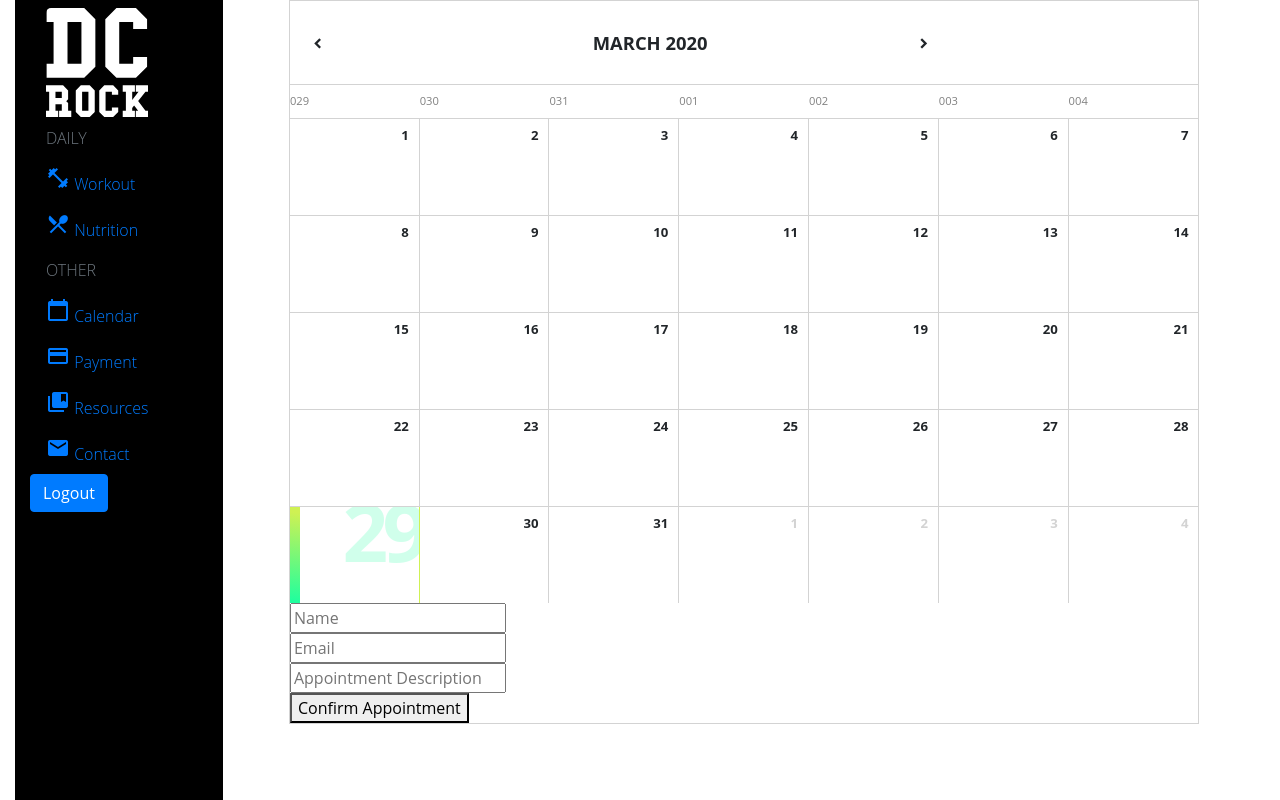
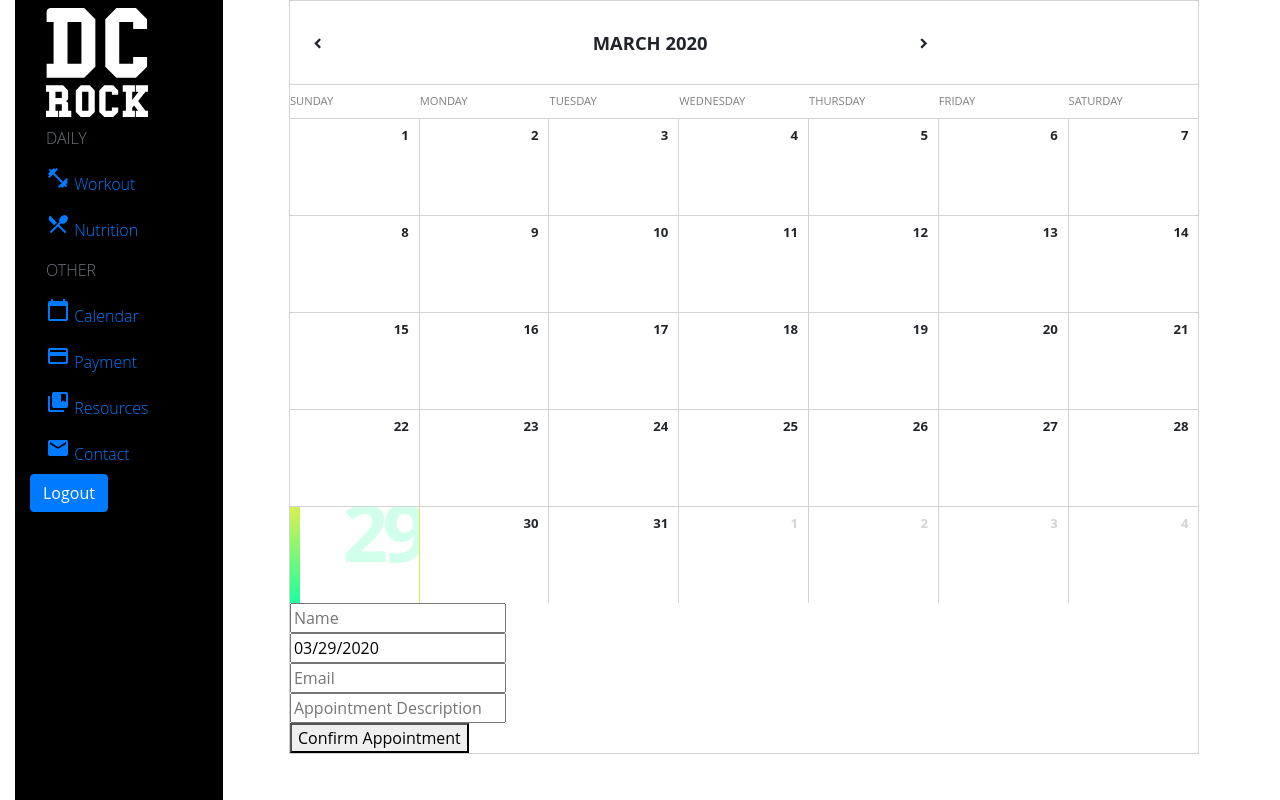
Before and after one commit to cheydolph/DC-Rock-Fitness-App, a React (Create React App) app in the folder client/: page /Calendar in a window 1280 px wide. Built offline with nearby package versions, Linux system fonts and the light colour scheme; a web font is replaced by a local one.

Commit message:
Last minute calendar changes for Sprint #2

```diff
--- a/client/src/components/calendar/Calendar.js
+++ b/client/src/components/calendar/Calendar.js
@@ -1,4 +1,3 @@
-
 import React, { useState } from "react";
 import { Container, Row, Col } from "react-bootstrap";
 import * as dateFns from "date-fns";
@@ -7,8 +6,10 @@ import SideNav from "../dashboard/SideNav";
 import calendarStyles from "./Calendar.css";
 import axios from "axios"
 
+import Popup from "reactjs-popup";
+
 const Calendar = () => {
-   const [currentDate, setCurrentDate] = useState(new Date());
+   const [currentMonth, setCurrentMonth] = useState(new Date());
    const [selectedDate, setSelectedDate] = useState(new Date());
    const [name, setName] = useState('')
    const [email, setEmail] = useState('')
@@ -54,19 +55,22 @@ Appointment description: ${message}
          setName("");
          setEmail("");
          setMessage("");
+
+
       }
    }
 
    const form = () => {
       return (
          <div >
-
-
             <form onSubmit={handleSubmit}>
                <input id="name" placeholder="Name" value={name} onChange={handleClick} className="inputText" /><br />
+               <input id ="date" placeholder="Date" value = {(dateFns.format(selectedDate, "MM")).concat("/", dateFns.format(selectedDate, "dd"), "/", dateFns.format(selectedDate, "yyyy"))} className="inputText"/><br />
                <input id="email" placeholder="Email" value={email} onChange={handleClick} className="inputText" /><br />
                <input id="message" placeholder="Appointment Description" value={message} className="inputMes" onChange={handleClick} /><br />
-               <button onClick={handleSubmit} className="myButton"> Confirm Appointment </button>
+               <Popup trigger = {<button>Confirm Appointment</button>}>
+                  Appointment confirmed! Your appointment is on {(dateFns.format(selectedDate, "MM")).concat("/", dateFns.format(selectedDate, "dd"), "/", dateFns.format(selectedDate, "yyyy"))}.
+               </Popup>
             </form>
 
 
@@ -81,34 +85,34 @@ Appointment description: ${message}
             <div className="column col-start">
                <div className="icon" onClick={prevMonth}>
                   chevron_left
-         </div>
+                </div>
             </div>
             <div className="column col-center">
-               <span>{dateFns.format(currentDate, dateFormat)}</span>
+               {dateFns.format(currentMonth, dateFormat)}
             </div>
-            <div className="column col-end">
-               <div className="icon" onClick={nextMonth}>
+            <div className="column col-end" onClick={nextMonth}>
+               <div className="icon">
                   chevron_right
-         </div>
+               </div>
             </div>
          </div>
       );
    };
+
    const days = () => {
-      const dateFormat = "ddd";
       const days = [];
-      let startDate = dateFns.startOfWeek(currentDate);
-      for (let i = 0; i < 7; i++) {
-         days.push(
-            <div className="column col-center" key={i}>
-               {dateFns.format(dateFns.addDays(startDate, i), dateFormat)}
-            </div>
-         );
-      }
+      days.push(<div className="column col-center">Sunday</div>);
+      days.push(<div className ="column col-center">Monday</div>);
+      days.push(<div className ="column col-center">Tuesday</div>);
+      days.push(<div className ="column col-center">Wednesday</div>);
+      days.push(<div className ="column col-center">Thursday</div>);
+      days.push(<div className ="column col-center">Friday</div>);
+      days.push(<div className ="column col-center">Saturday</div>);
       return <div className="days row">{days}</div>;
    };
+
    const cells = () => {
-      const monthStart = dateFns.startOfMonth(currentDate);
+      const monthStart = dateFns.startOfMonth(currentMonth);
       const monthEnd = dateFns.endOfMonth(monthStart);
       const startDate = dateFns.startOfWeek(monthStart);
       const endDate = dateFns.endOfWeek(monthEnd);
@@ -127,7 +131,7 @@ Appointment description: ${message}
                      ? "disabled" : dateFns.isSameDay(day, selectedDate)
                         ? "selected" : ""}`}
                   key={day}
-                  onClick={() => onDateClick((cloneDay))}
+                  onClick={() => onDateClick(cloneDay)}
                >
                   <span className="number">{formattedDate}</span>
                   <span className="bg">{formattedDate}</span>
@@ -141,18 +145,22 @@ Appointment description: ${message}
          days = [];
       }
       return <div className="body">{rows}</div>;
-   }
+   };
+
    const nextMonth = () => {
-      setCurrentDate(dateFns.addMonths(currentDate, 1));
+      setCurrentMonth(dateFns.addMonths(currentMonth, 1));
    };
+
    const prevMonth = () => {
-      setCurrentDate(dateFns.subMonths(currentDate, 1));
+      setCurrentMonth(dateFns.subMonths(currentMonth, 1));
    };
+
    const onDateClick = day => {
       setSelectedDate(day);
 
-      console.log(day, "this is the new day")
-   }
+      //console.log(day, "this is the new day")
+   };
+
    return (
       <Container fluid>
          <Row>
--- a/package.json
+++ b/package.json
@@ -37,9 +37,9 @@
     "nodemon": "^1.19.4",
     "passport": "^0.4.1",
     "passport-jwt": "^4.0.0",
+    "react-bootstrap-sidebar": "0.0.1",
     "reactjs-popup": "^1.5.0",
     "redux": "^4.0.5",
-    "react-bootstrap-sidebar": "0.0.1",
     "should": "^13.2.3",
     "supertest": "^4.0.2",
     "validator": "^12.2.0"
```
Also changed, not shown: 1 other file (tests, documents, lock files or other folders).
